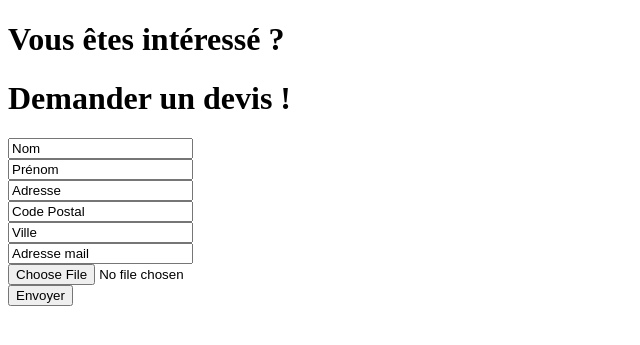
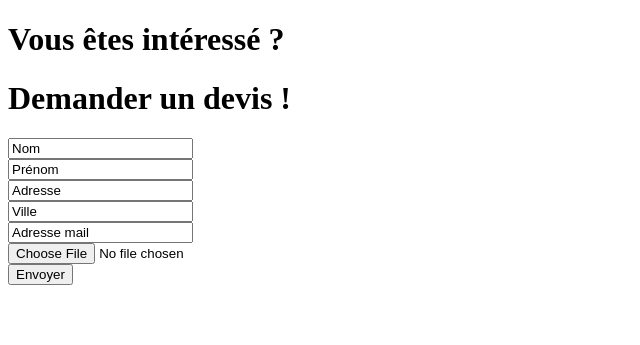
Before and after one commit to LouisSDev/HKdev, a PHP site: page /view/form.php in a window 1280 px wide. Shown: the top 345 px of the page, without its empty margins (0-640 px from the left). Run offline with PHP 8.4, Linux system fonts and the light colour scheme.

Commit message:
Home form

```diff
--- a/view/form.php
+++ b/view/form.php
@@ -11,31 +11,30 @@
 
     <form action="tag-html-balise-form" method="get" enctype="multipart/form-data">
         <p>
-            <input type="text" name="Name" value="Nom"/><br>
-            <input type="text" name="Prenom" value="Prénom"/><br>
+            <input type="text" name="First Name" value="Nom"/><br>
+            <input type="text" name="Last Name" value="Prénom"/><br>
             <input type="text" name="Adress" value="Adresse"/><br>
-            <input type="text" name="Code Postal" value="Code Postal"/><br>
             <input type="text" name="City" value="Ville"/><br>
             <input type="text" name="Mail" value="Adresse mail"/><br>
-            <input type="file" name="monfichier" /><br />
+            <input type="file" name="MyFile" /><br />
             <input class="btn" type="submit" value="Envoyer" />
         </p>
     </form>
     <?php
     // Testons si le fichier a bien été envoyé et s'il n'y a pas d'erreur
-    if (isset($_FILES['monfichier']) AND $_FILES['monfichier']['error'] == 0)
+    if (isset($_FILES['MyFile']) AND $_FILES['MyFile']['error'] == 0)
     {
         // Testons si le fichier n'est pas trop gros
-        if ($_FILES['monfichier']['size'] <= 1000000)
+        if ($_FILES['MyFile']['size'] <= 1000000)
         {
             // Testons si l'extension est autorisée
-            $infosfichier = pathinfo($_FILES['monfichier']['name']);
+            $infosfichier = pathinfo($_FILES['MyFile']['name']);
             $extension_upload = $infosfichier['extension'];
             $extensions_autorisees = array('jpg', 'jpeg', 'gif', 'png');
             if (in_array($extension_upload, $extensions_autorisees))
             {
                 // On peut valider le fichier et le stocker définitivement
-                move_uploaded_file($_FILES['monfichier']['tmp_name'], 'uploads/' . basename($_FILES['monfichier']['name']));
+                move_uploaded_file($_FILES['MyFile']['tmp_name'], 'uploads/' . basename($_FILES['MyFile']['name']));
                 echo "L'envoi a bien été effectué !";
             }
         }
```
